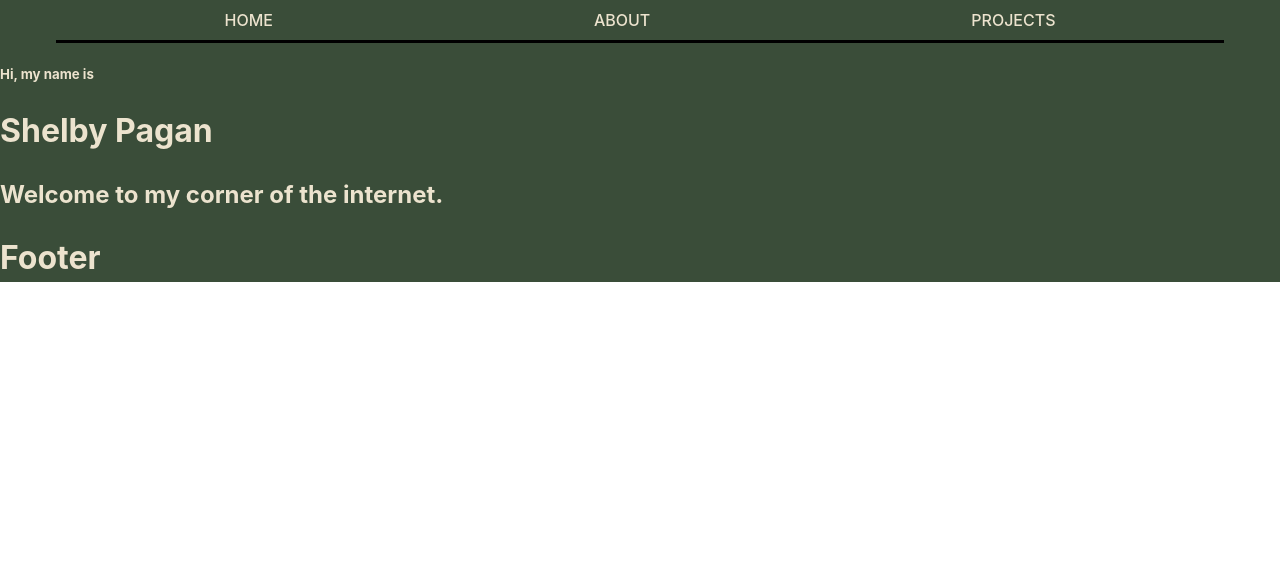
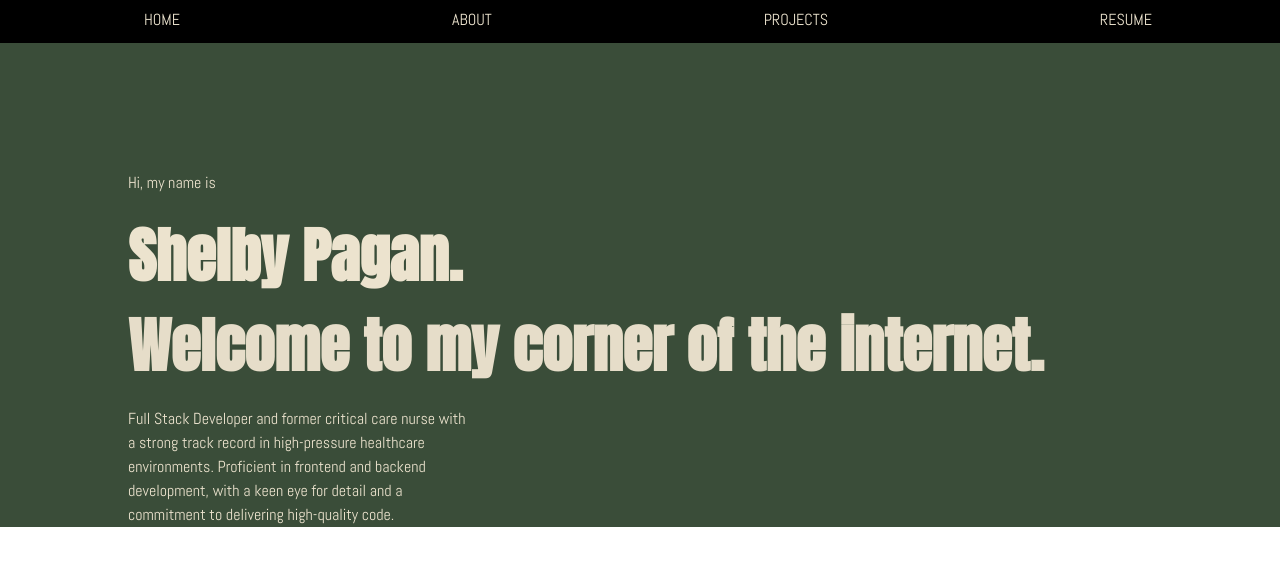
Before and after one commit to shelbyyy16/react-portfolio, a React (Vite) app: page / in a window 1280 px wide. Shown: the top 566 px of the page. Built offline with nearby package versions, Linux system fonts and the light colour scheme.

Commit message:
css styling to home page

```diff
--- a/index.html
+++ b/index.html
@@ -1,6 +1,9 @@
-<!doctype html>
+<!DOCTYPE html>
 <html lang="en">
   <head>
+    <link rel="preconnect" href="https://fonts.googleapis.com">
+    <link rel="preconnect" href="https://fonts.gstatic.com" crossorigin>
+    <link href="https://fonts.googleapis.com/css2?family=Abel&family=Anton&display=swap" rel="stylesheet">
     <meta charset="UTF-8" />
     <link rel="icon" type="image/svg+xml" href="/vite.svg" />
     <meta name="viewport" content="width=device-width, initial-scale=1.0" />
--- a/src/components/Footer.jsx
+++ b/src/components/Footer.jsx
@@ -1,5 +1,5 @@
 function Footer() {
-    return <h1>Footer</h1>;
+    return <h1></h1>;
   }
 
   export default Footer;
--- a/src/components/Header.jsx
+++ b/src/components/Header.jsx
@@ -7,12 +7,13 @@ function Header() {
     justifyContent: "space-around",
     borderBottom: ".2rem solid black",
     padding: ".5rem",
-    width: "90%",
+    width: "100%",
     margin: "auto",
   };
 
   return (
     <header>
+      <div className="NAV">
       <nav style={navStyle}>
         <Link to="/">
           <div>HOME</div>
@@ -23,7 +24,11 @@ function Header() {
         <Link to="/projects">
           <div>PROJECTS</div>
         </Link>
+        <Link to="/resume">
+          <div>RESUME</div>
+        </Link>
       </nav>
+      </div>
     </header>
   );
 }
--- a/src/pages/Home.jsx
+++ b/src/pages/Home.jsx
@@ -1,11 +1,13 @@
 function Home() {
     return (
-      <div className="Home">
-    <h5>Hi, my name is</h5>
-    <h1>Shelby Pagan</h1>
+      <div className="home">
+    <p>Hi, my name is</p>
+    <h1>Shelby Pagan.</h1>
     <h2>Welcome to my corner of the internet.</h2>
-    <h3></h3>
-    </div>
+    <div className="home-about">
+    <p>Full Stack Developer and former critical care nurse with a strong track record in high-pressure healthcare environments.
+    Proficient in frontend and backend development, with a keen eye for detail and a commitment to delivering high-quality code. </p>
+    </div></div>
     )
   }
 
--- a/src/style.css
+++ b/src/style.css
@@ -16,11 +16,45 @@ a:hover {
 body {
   background-color: #3A4D39;
   color: #ECE3CE;
-  font-family: Inter, system-ui, Avenir, Helvetica, Arial, sans-serif;
+  font-family: 'Abel', sans-serif;
   line-height: 1.5;
   font-weight: 400;
   margin: 0;
 }
+
+/* NAV BAR */
+
+.NAV {
+  background-color: black;
+}
+
+/* HOME PAGE */
+
+.home {
+  margin: 0;
+  margin-left: 10%;
+  margin-top: 10%;
+}
+
+.home h1 {
+  font-family: 'Anton', sans-serif;
+  font-size: 60px;
+  margin: 0;
+}
+
+.home h2 {
+  font-family: 'Anton', sans-serif;
+  font-size: 60px;
+  color: #e6ddc9;
+  margin: 0;
+}
+
+.home-about {
+  width: 30%;
+}
+
+
+
 /* PROJECT PAGE */
 .projects {
   text-align: center;
```
